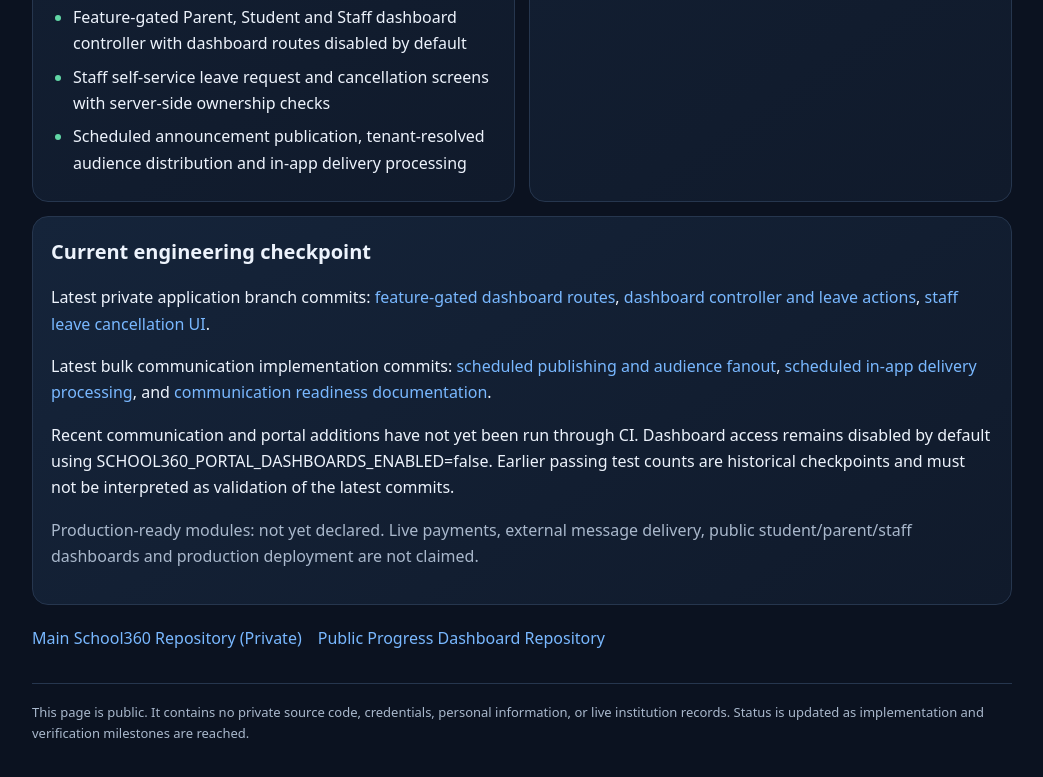
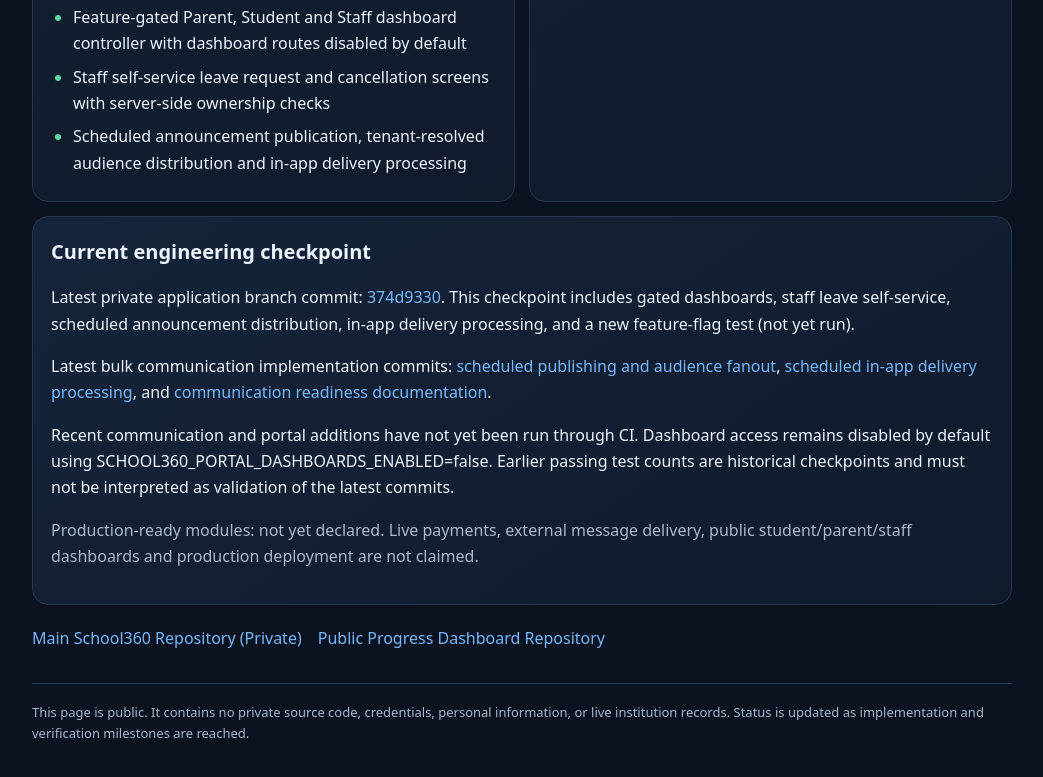
Before and after one commit to kkjan2007/School360-Progress, a plain HTML site: page index.html in a window 1280 px wide. Shown: the part 1536-2313 px from the top of the page, without its empty margins (118-1161 px from the left). Drawn offline with Linux system fonts and the light colour scheme.

Commit message:
Publish latest bulk development checkpoint and commit reference

```diff
--- a/index.html
+++ b/index.html
@@ -59,7 +59,7 @@ a{color:var(--blue);text-decoration:none}a:hover{text-decoration:underline}.link
 <li>Deploy a private application preview and complete production readiness review</li>
 </ul></section></div>
 <section class="panel"><h2>Current engineering checkpoint</h2>
-<p>Latest private application branch commits: <a href="https://github.com/kkjan2007/School360/commit/7437ba01501b938539914e2c5337b2ad4385ee31">feature-gated dashboard routes</a>, <a href="https://github.com/kkjan2007/School360/commit/3aa26abb70a0eff95d33fa03111220f63d24f0bf">dashboard controller and leave actions</a>, <a href="https://github.com/kkjan2007/School360/commit/ddd53446df9841a96b7e7411c97c145ac8356f8f">staff leave cancellation UI</a>.</p>
+<p>Latest private application branch commit: <a href="https://github.com/kkjan2007/School360/commit/374d93303d0295794e971d51c6f42365fe28f05a">374d9330</a>. This checkpoint includes gated dashboards, staff leave self-service, scheduled announcement distribution, in-app delivery processing, and a new feature-flag test (not yet run).</p>
 <p>Latest bulk communication implementation commits: <a href="https://github.com/kkjan2007/School360/commit/0ed0619042982c84018a7d4cb402a7137e947fc0">scheduled publishing and audience fanout</a>, <a href="https://github.com/kkjan2007/School360/commit/ad40ba28972b0807f8ea8ff299e54798323605ac">scheduled in-app delivery processing</a>, and <a href="https://github.com/kkjan2007/School360/commit/93dd825e6a21c1d11f45623685e3486eded54095">communication readiness documentation</a>.</p>
 <p>Recent communication and portal additions have not yet been run through CI. Dashboard access remains disabled by default using SCHOOL360_PORTAL_DASHBOARDS_ENABLED=false. Earlier passing test counts are historical checkpoints and must not be interpreted as validation of the latest commits.</p>
 <p class="muted">Production-ready modules: not yet declared. Live payments, external message delivery, public student/parent/staff dashboards and production deployment are not claimed.</p>
```
